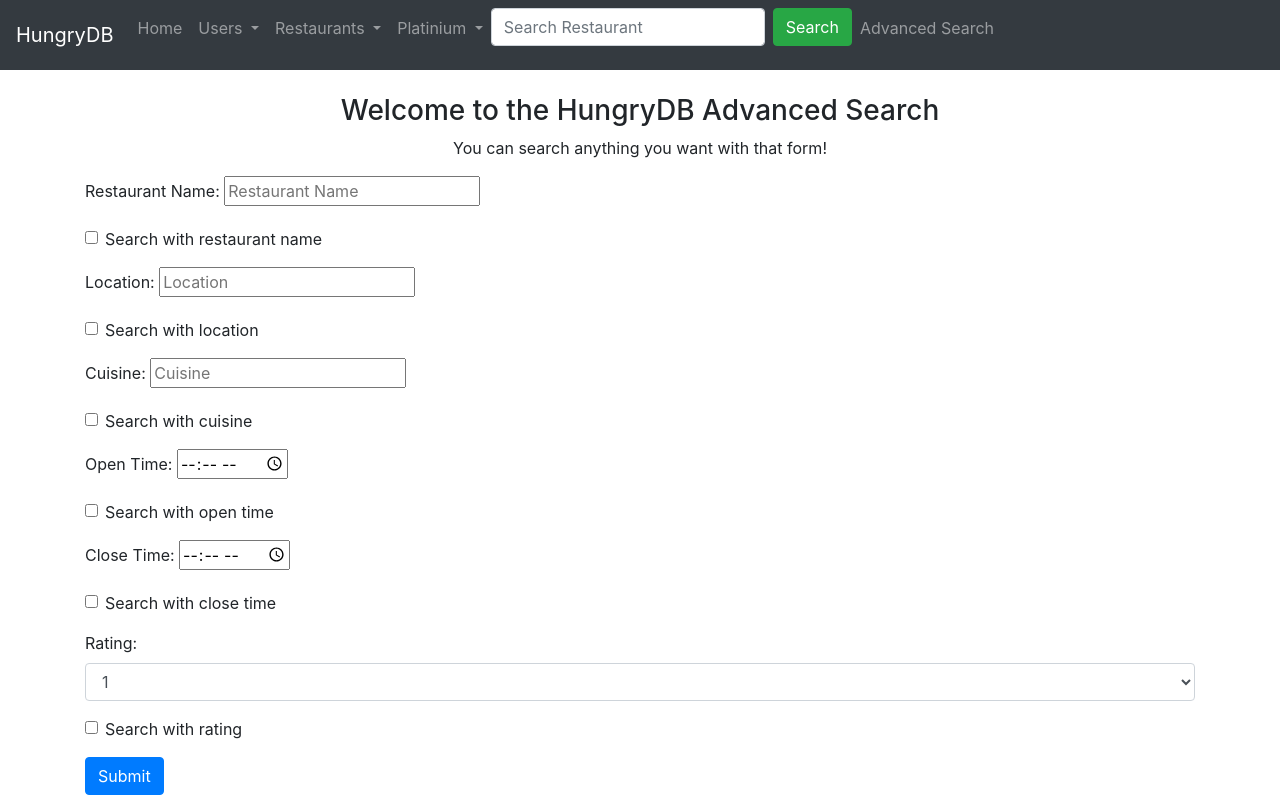
After one commit to demirdemirel/cs306, a PHP site: page /advanced_search.php in a window 1280 px wide. The commit adds this page. Run offline with PHP 8.4, Linux system fonts and the light colour scheme.

Commit message:
user panel updated

```diff
--- /dev/null
+++ b/advanced_search.php
@@ -0,0 +1,168 @@
+<html>
+
+<?php include 'user.html'; ?>
+<head>
+  <script src="https://ajax.googleapis.com/ajax/libs/jquery/3.4.1/jquery.min.js"></script>
+  <script src="https://cdnjs.cloudflare.com/ajax/libs/popper.js/1.16.0/umd/popper.min.js"></script>
+  <script src="https://maxcdn.bootstrapcdn.com/bootstrap/4.4.1/js/bootstrap.min.js"></script>
+
+<meta name="viewport" content="width=device-width, initial-scale=1.0">
+<style>
+* {
+  box-sizing: border-box;
+}
+
+.columns {
+  float: left;
+  width: 33.3%;
+  padding: 8px;
+}
+
+.price {
+  list-style-type: none;
+  border: 1px solid #eee;
+  margin: 0;
+  padding: 0;
+  -webkit-transition: 0.3s;
+  transition: 0.3s;
+}
+
+.price:hover {
+  box-shadow: 0 8px 12px 0 rgba(0,0,0,0.2)
+}
+
+.price .header {
+  background-color: #111;
+  color: white;
+  font-size: 25px;
+}
+
+.price li {
+  border-bottom: 1px solid #eee;
+  padding: 20px;
+  text-align: center;
+}
+
+.price .grey {
+  background-color: #eee;
+  font-size: 20px;
+}
+
+.button {
+  background-color: #4CAF50;
+  border: none;
+  color: white;
+  padding: 10px 25px;
+  text-align: center;
+  text-decoration: none;
+  font-size: 18px;
+}
+
+@media only screen and (max-width: 600px) {
+  .columns {
+    width: 100%;
+  }
+}
+</style>
+
+
+
+</head>
+<body>
+
+<?php
+$db = mysqli_connect('localhost','root','','cs306');
+
+if($db->connect_errno > 0){
+  die('Unable to connect to database [' . $db->connect_error . ']');
+}
+
+?>
+<div>
+<div class="container">
+  <br>
+  <h3 style="text-align:center">Welcome to the HungryDB Advanced Search</h3>
+  <p style="text-align:center">
+  You can search anything you want with that form!</p>
+
+</div>
+</div>
+
+<div class="container">
+<form action="advanced_search_form.php"  method="POST">
+  <!--<input type="text" id="rname" name="rname" placeholder="Restaurant Name"required><br>
+  <input type="text" id="loc" name="loc" placeholder="Location"required><br>
+  <input class="form-check-input" id="cbox" name="cbox"type="checkbox"> Remember me
+-->
+  <div class="form-group">
+    <label for="rname">Restaurant Name:</label>
+    <input type="text" id="rname" name="rname" placeholder="Restaurant Name"><br>
+  </div>
+  <div class="form-group form-check">
+    <label class="form-check-label">
+      <input class="form-check-input" id="cbox1" name="cbox1"type="checkbox"> Search with restaurant name
+    </label>
+  </div>
+  <div class="form-group">
+    <label for="loc">Location:</label>
+    <input type="text" id="loc" name="loc" placeholder="Location"><br>
+  </div>
+  <div class="form-group form-check">
+    <label class="form-check-label">
+      <input class="form-check-input" id="cbox2" name="cbox2"type="checkbox"> Search with location
+    </label>
+  </div>
+
+  <div class="form-group">
+    <label for="loc">Cuisine:</label>
+    <input type="text" id="cuis" name="cuis" placeholder="Cuisine"><br>
+  </div>
+  <div class="form-group form-check">
+    <label class="form-check-label">
+      <input class="form-check-input" id="cbox5" name="cbox5"type="checkbox"> Search with cuisine
+    </label>
+  </div>
+
+
+  <div class="form-group">
+    <label for="loc">Open Time:</label>
+    <input type="time" id="otime" name="otime" placeholder="Open Time"><br>
+  </div>
+  <div class="form-group form-check">
+    <label class="form-check-label">
+      <input class="form-check-input" id="cbox3" name="cbox3"type="checkbox"> Search with open time
+    </label>
+  </div>
+
+  <div class="form-group">
+    <label for="loc">Close Time:</label>
+    <input type="time" id="ctime" name="ctime" placeholder="Close Time"><br>
+  </div>
+  <div class="form-group form-check">
+    <label class="form-check-label">
+      <input class="form-check-input" id="cbox4" name="cbox4"type="checkbox"> Search with close time
+    </label>
+  </div>
+
+  <div class="form-group">
+    <label for="loc">Rating:</label>
+    <select name="rate" class="form-control" id="exampleFormControlSelect1">
+      <option>1</option>
+      <option>2</option>
+      <option>3</option>
+      <option>4</option>
+      <option>5</option>
+    </select>
+    </div>
+  <div class="form-group form-check">
+    <label class="form-check-label">
+      <input class="form-check-input" id="cbox6" name="cbox6"type="checkbox"> Search with rating
+    </label>
+  </div>
+
+  <button type="submit" class="btn btn-primary">Submit</button>
+</form>
+</div>
+
+</body>
+</html>
--- a/user.html
+++ b/user.html
@@ -56,7 +56,7 @@
         <button class="btn btn-success " type="submit">Search</button>
       </form>
 
-      <a class="nav-link" href="#">Advanced Search</a>
+      <a class="nav-link" href="advanced_search.php">Advanced Search</a>
 
 </ul>
 
--- a/user_platinum_info.php
+++ b/user_platinum_info.php
@@ -97,7 +97,7 @@ if($db->connect_errno > 0){
     <li class="grey">2 Weeks</li>
     <li>A drink or a meal daily</li>
     <li>Choose from 20+ restaurants</li>
-    <li class="grey"><a href="#" class="button">Sign Up</a></li>
+    <li class="grey"><a href="user_platinum_form.php" class="button">Sign Up</a></li>
   </ul>
 </div>
 
@@ -107,7 +107,7 @@ if($db->connect_errno > 0){
     <li class="grey">$ 9.99 / month</li>
     <li>A drink and a meal daily</li>
     <li>Choose from 50+ restaurants</li>
-    <li class="grey"><a href="#" class="button">Sign Up</a></li>
+    <li class="grey"><a href="user_platinum_form.php" class="button">Sign Up</a></li>
   </ul>
 </div>
 
@@ -117,7 +117,7 @@ if($db->connect_errno > 0){
     <li class="grey">$ 99.99 / year</li>
     <li>Unlimited offers</li>
     <li>Choose from 90+ restaurants</li>
-    <li class="grey"><a href="#" class="button">Sign Up</a></li>
+    <li class="grey"><a href="user_platinum_form.php" class="button">Sign Up</a></li>
   </ul>
 </div>
 
```
Also changed, not shown: advanced_search_form.php (added, +212 -0 lines), user_list_review.php (+4 -4 lines), user_meal.php (+26 -0 lines), user_platinum_form.php (added, +41 -0 lines).
